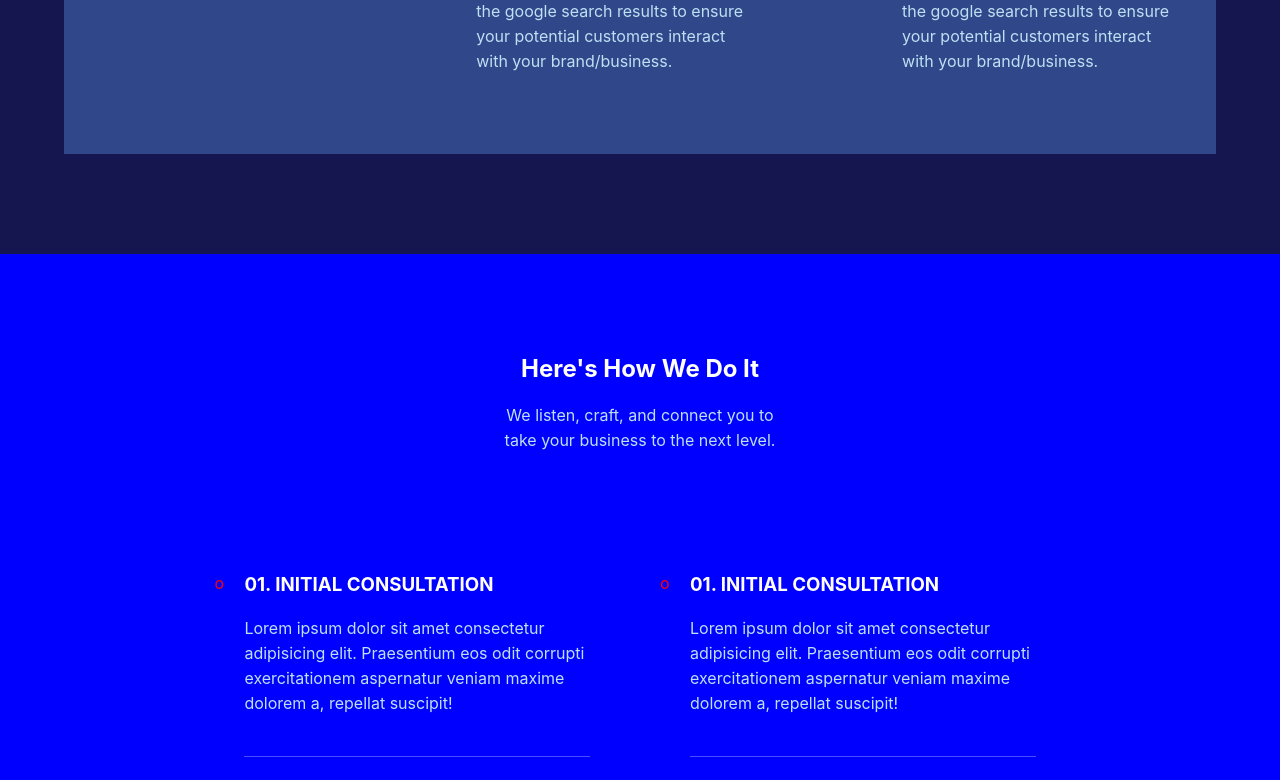
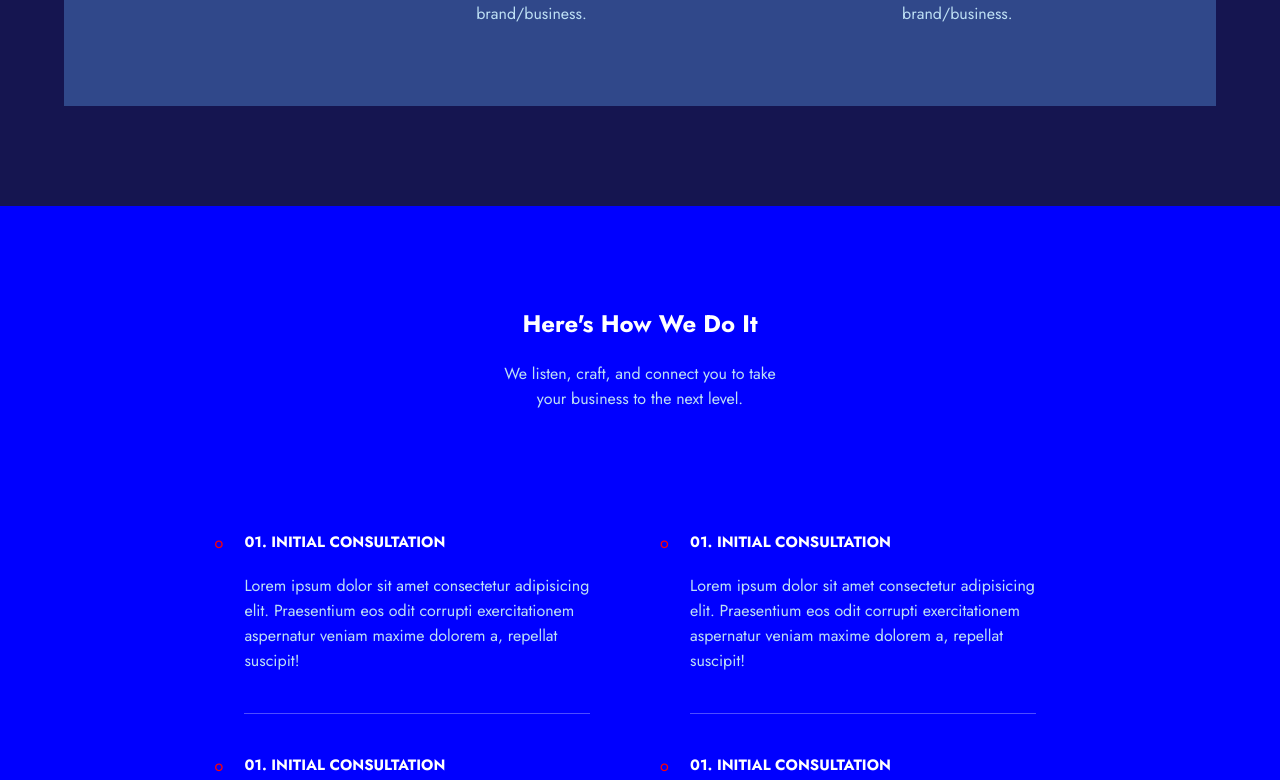
Before and after one commit to itacamba/avanza_v2, a React (Create React App) app: page / in a window 1280 px wide. Shown: the part 1248-2028 px from the top of the page. Built offline with nearby package versions, Linux system fonts and the light colour scheme.

Commit message:
added font-family and font-sizes

```diff
--- a/public/index.html
+++ b/public/index.html
@@ -10,6 +10,9 @@
       content="We are a team of freelancers that help you grow from an idea to a final product,
       we build your website and help you rank on google search."
     />
+    <link rel="preconnect" href="https://fonts.gstatic.com">
+    <!-- Google Font Jost -->
+    <link href="https://fonts.googleapis.com/css2?family=Jost:wght@400;700;800&display=swap" rel="stylesheet">
     <link rel="apple-touch-icon" href="%PUBLIC_URL%/logo192.png" />
     <!--
       manifest.json provides metadata used when your web app is installed on a
--- a/src/App.css
+++ b/src/App.css
@@ -2,6 +2,7 @@
   margin: 0;
   padding: 0;
   box-sizing: border-box;
+  font-family: 'Jost', sans-serif;
 }
 a{
   cursor: pointer;
@@ -10,6 +11,17 @@ p{
   color: #BEE0F4;
   line-height: 25px;
   margin-top: 20px;
+}
+h1{
+  font-weight: 800;
+  font-size: 45px;
+}
+h2{
+  font-weight: 700;
+}
+h3{
+  font-weight: 700;
+  font-size: 15px;
 }
 
 .vertical-gradient{
--- a/src/components/Main.js
+++ b/src/components/Main.js
@@ -9,7 +9,7 @@ const Main = () => {
             <div className="bg-img"></div>
             <div className="main-content">
                 <h3>NOVA'S #1 RATED DIGITAL MARKETING AGENCY</h3>
-                <h1>We drive persistent growth to small local businesses.</h1>
+                <h1>We drive persistent growth <br/> to small local businesses.</h1>
                 <p>Because we understand what it takes to run and grow a business.</p>
                 <Link
                     activeClass="active"
--- a/src/index.css
+++ b/src/index.css
@@ -1,8 +1,6 @@
 body {
   margin: 0;
-  font-family: -apple-system, BlinkMacSystemFont, 'Segoe UI', 'Roboto', 'Oxygen',
-    'Ubuntu', 'Cantarell', 'Fira Sans', 'Droid Sans', 'Helvetica Neue',
-    sans-serif;
+  font-family: 'Jost', sans-serif;
   -webkit-font-smoothing: antialiased;
   -moz-osx-font-smoothing: grayscale;
 }
```
Also changed, not shown: 1 other file (tests, documents, lock files or other folders).
